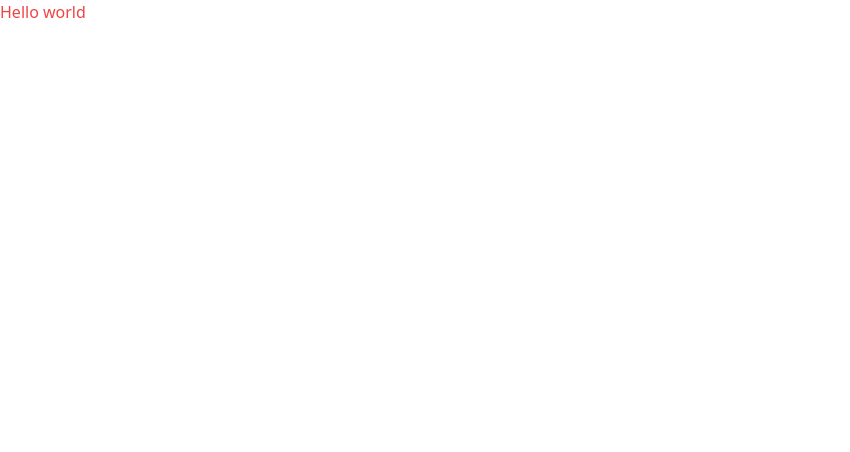
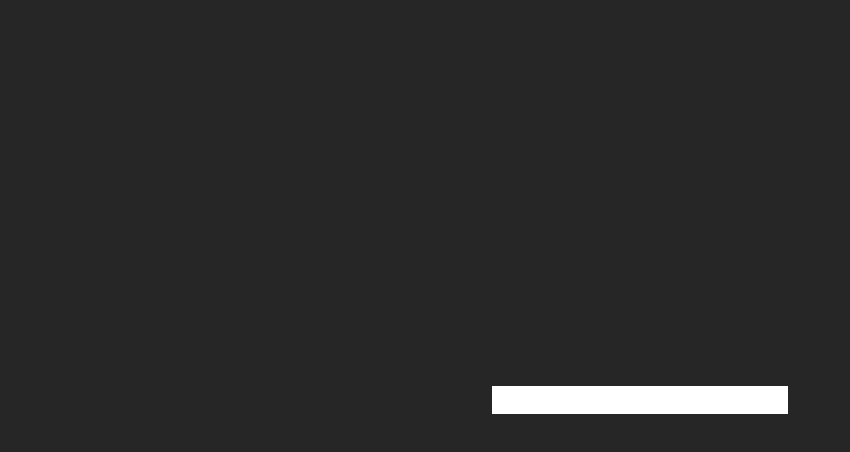
Before and after one commit to MoDrazzz/exercises, a React (Vite) app: page / in a window 1280 px wide. Shown: the top 452 px of the page, without its empty margins (0-850 px from the left). Built offline with nearby package versions, Linux system fonts and the light colour scheme.

Commit message:
feat: create searchbox component

```diff
--- a/src/App.tsx
+++ b/src/App.tsx
@@ -1,5 +1,11 @@
+import { Searchbox } from './components'
+
 function App() {
-  return <h1 className="text-red-500">Hello world</h1>
+  return (
+    <div className="grid place-items-center text-xl bg-neutral-800 w-full h-screen">
+      <Searchbox />
+    </div>
+  )
 }
 
 export default App
--- /dev/null
+++ b/src/components/Searchbox.tsx
@@ -0,0 +1,7 @@
+export const Searchbox = () => {
+  return (
+    <div>
+      <input />
+    </div>
+  )
+}
--- /dev/null
+++ b/src/components/index.ts
@@ -0,0 +1 @@
+export { Searchbox } from './Searchbox'
```
